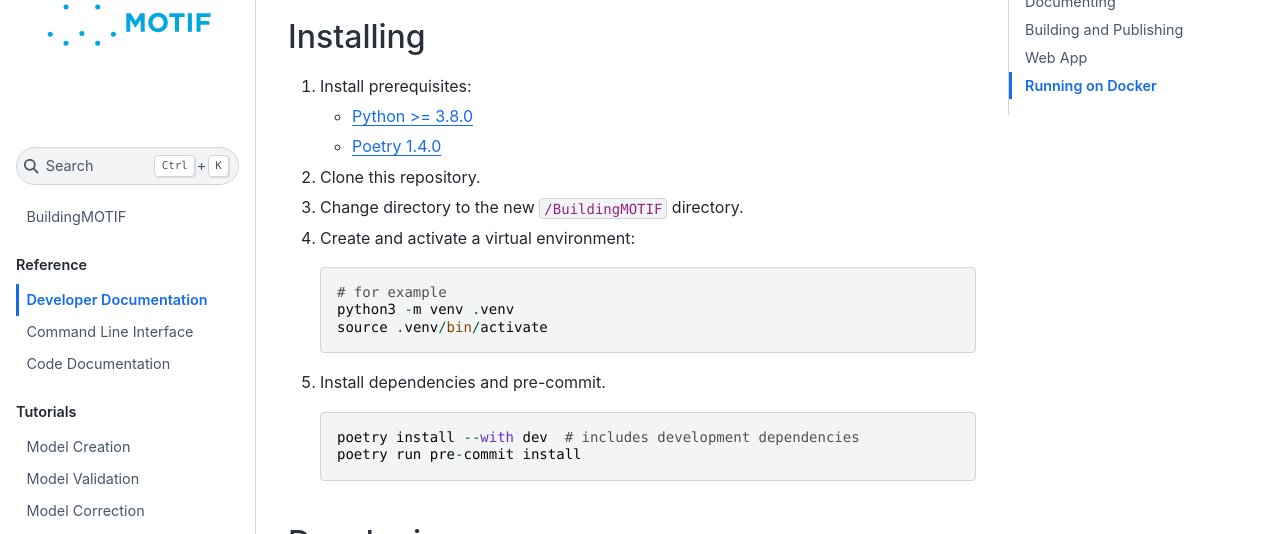
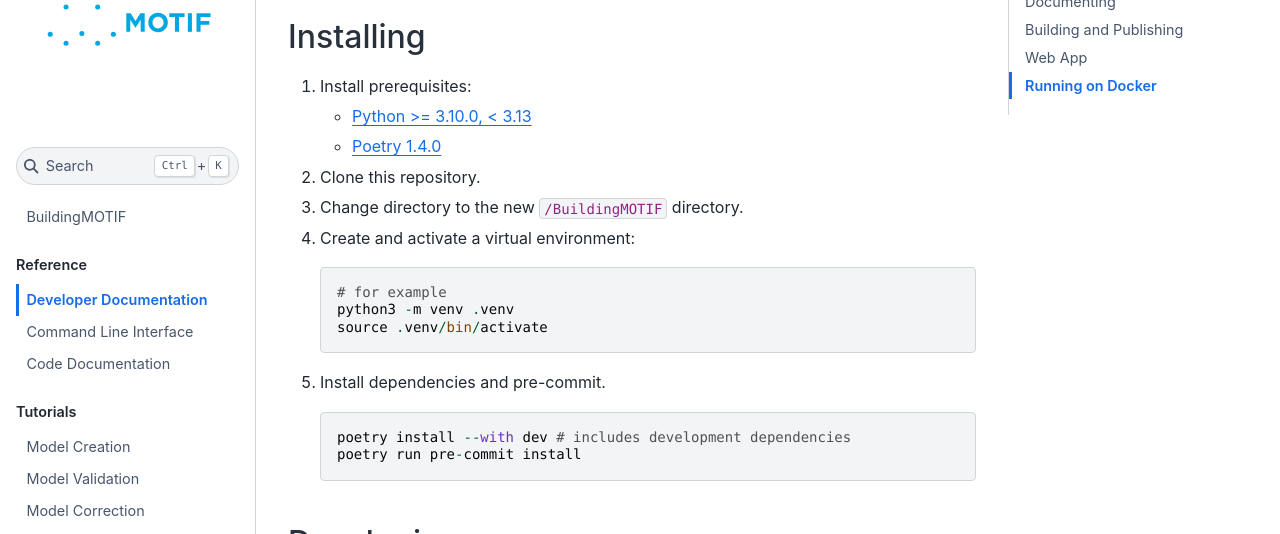
Before and after one commit to NREL/BuildingMOTIF, a Jupyter Book: the page built from docs/reference/developer_documentation.md, in a window 1280 px wide and 900 px high. Shown: the part 143-677 px from the top of the window. Built offline with Jupyter Book 1.0.4 settings and Sphinx 7.4.7 and the Sphinx Book theme 1.1.4, drawn with Linux system fonts in a browser that asks for light colours.

Commit message:
update dev doc

````diff
--- a/docs/reference/developer_documentation.md
+++ b/docs/reference/developer_documentation.md
@@ -3,7 +3,7 @@
 ## Installing
 
 1. Install prerequisites:
-   - [Python >= 3.8.0](https://www.python.org/downloads/)
+   - [Python >= 3.10.0, < 3.13](https://www.python.org/downloads/)
    - [Poetry 1.4.0](https://python-poetry.org/docs/#installation)
 2. Clone this repository.
 3. Change directory to the new `/BuildingMOTIF` directory.
@@ -15,7 +15,7 @@
    ```
 5. Install dependencies and pre-commit.
     ```
-    poetry install --with dev  # includes development dependencies
+    poetry install --with dev # includes development dependencies
     poetry run pre-commit install
     ```
 
@@ -68,8 +68,8 @@ pre-commit run -a
 
 Pre-commit commands can be run individually with the following commands. Configuration of `isort`, `black`, and `mypy` are done in [pyproject.toml](https://github.com/NREL/BuildingMOTIF/blob/develop/pyproject.toml) and configuration of `flake8` is done in [.flake8](https://github.com/NREL/BuildingMOTIF/blob/develop/.flake8).
 ```
-poetry run isort
-poetry run black
+poetry run isort .
+poetry run black .
 poetry run flake8 buildingmotif
 poetry run mypy --install-types --non-interactive --ignore-missing-imports
 ```
````
